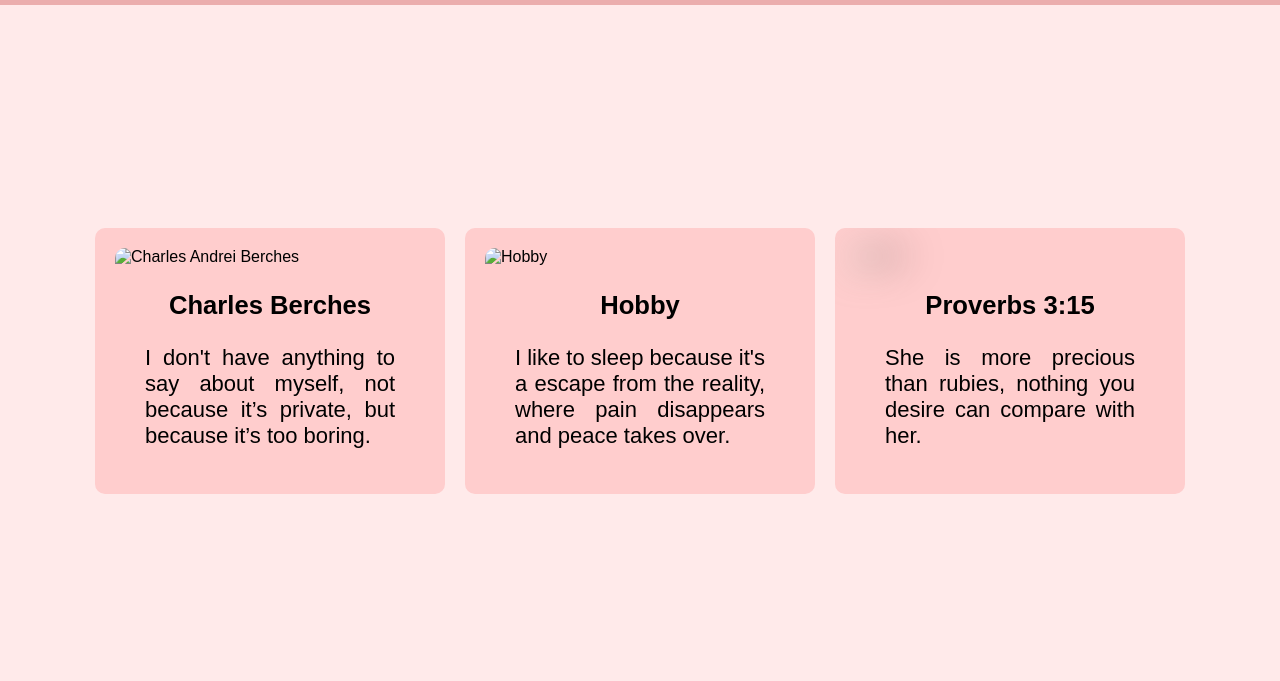
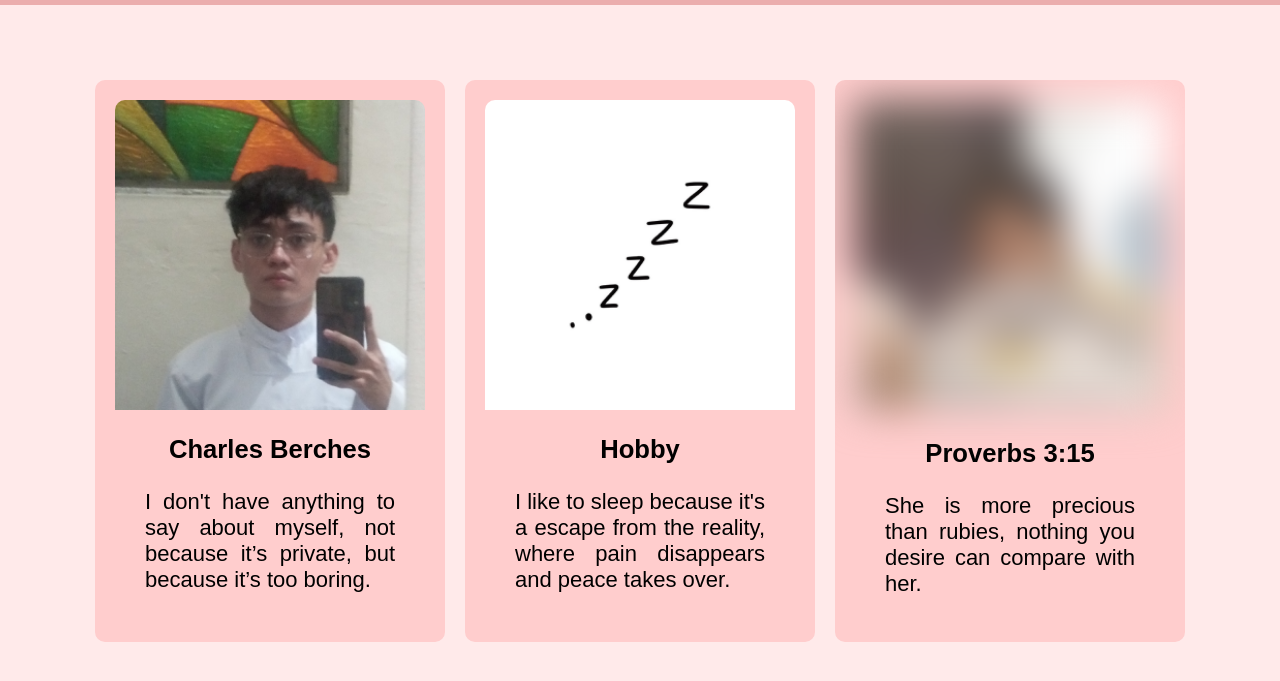
Before and after one commit to ceorles/responsive_cards.github.io, a plain HTML site: page index.html in a window 1280 px wide. Shown: the part 83-764 px from the top of the page. Drawn offline with Linux system fonts and the light colour scheme.

Commit message:
Update index.html

```diff
--- a/index.html
+++ b/index.html
@@ -9,7 +9,7 @@
     <link rel="stylesheet" href="style.css">
 
     <!-- FAVICON -->
-    <link rel="icon" type="images/x-icon" href="favicon.ico">
+    <link rel="icon" type="images/x-icon" href="img/favicon.ico">
 </head>
 <body>
     <nav>
@@ -35,24 +35,24 @@
         <div class="container">
             <div class="row">
                 <div class="col">
-                    <img src="me.png" alt="Charles Andrei Berches">
+                    <img src="img/me.png" alt="Charles Andrei Berches">
                     <h2>Charles Berches</h2>
                     <p>I don't have anything to say about myself, not because it’s private, but because it’s too boring.</p>
                 </div>
                 <div class="col">
-                    <img src="hobby.png" alt="Hobby">
+                    <img src="img/hobby.png" alt="Hobby">
                     <h2>Hobby</h2>
                     <p>I like to sleep because it's a escape from the reality, where pain disappears and peace takes over.</p>
                 </div>
                 <div class="col">
                     <div class="col-1">
-                        <img class="blur" src="her.png" alt="MAR">
+                        <img class="blur" src="img/her.png" alt="MAR">
                         <h2>Proverbs 3:15</h2>
                         <div class="box">
                             <p>She is more precious than rubies, nothing you desire can compare with her.</p>
                         </div>
                         <div class="col-2">
-                            <img src="her.png" alt="MAR">
+                            <img src="img/her.png" alt="MAR">
                             <h2>Crush</h2>
                             <div class="box">
                                 <p>I don’t know where to start because WHY do we always need a reason to tell someone that we like them? All I know is that I really like this person. I don’t know the reason, maybe it’s her aura that caught my attention from the first day of first year college when she was running late, or maybe her smile that melts me, or those eyes that give me a reason to live, or her voice that feels like music when I hear it. I really don’t know. It’s just that I woke up one day and thought, "God, is she the one?" and now I can’t make it through the day without thinking about her. The way she smiles, the way she laughs, the sound of her voice, it all repeats in my mind, especially her eyes that I can’t forget, even for a millisecond. Those eyes suit her so well, truly a masterpiece of God's creation.</p>
```
